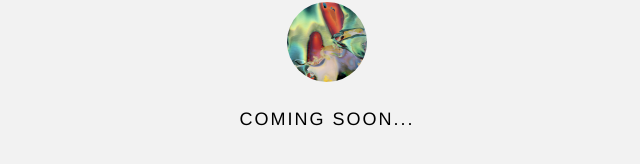
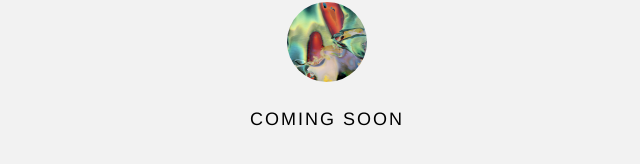
Before and after one commit to utilisateur387/git_101, a plain HTML site: page index.html in a window 1280 px wide. Shown: the part 328-492 px from the top of the page, 313-953 px from the left. Drawn offline with Linux system fonts and the light colour scheme.

Commit message:
removed the dots

```diff
--- a/index.html
+++ b/index.html
@@ -7,7 +7,7 @@
 <body>
 	<div id="container">
 		<img src="03.jpg" id="logo">
-		<h1>Coming soon...</h1>
+		<h1>Coming soon</h1>
 	</div>
 </body>
 </html>
```
